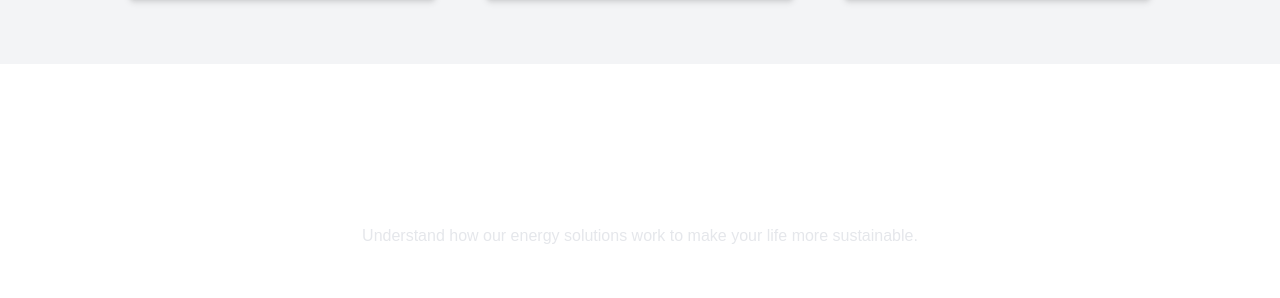
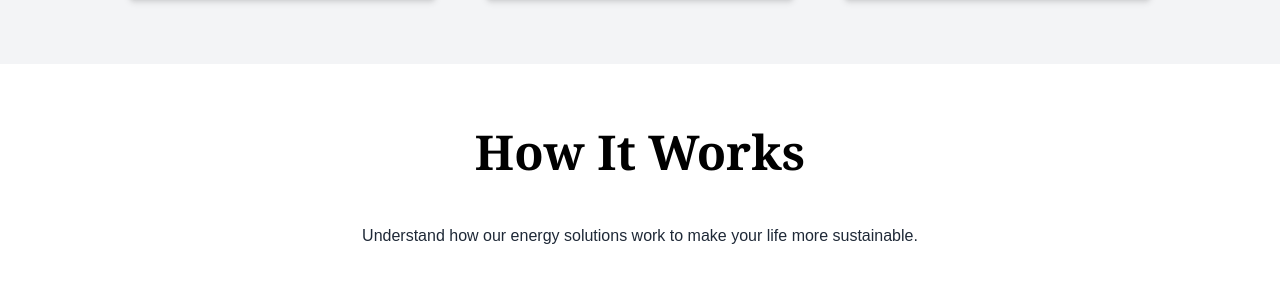
Before and after one commit to gregorymikuro/Sandile-Blockchain-Based-Energy-Optimization, a React (Vite) app in the folder src/Sandile_frontend/: page / in a window 1280 px wide. Shown: the part 2284-2582 px from the top of the page. Built offline with nearby package versions, Linux system fonts and the light colour scheme.

Commit message:
Additional Adjustments

```diff
--- a/src/Sandile_frontend/src/components/Header.jsx
+++ b/src/Sandile_frontend/src/components/Header.jsx
@@ -5,7 +5,7 @@ const Header = () => {
   return (
     <header className="bg-[#0072b1] py-6 px-10 flex justify-between items-center text-white">
       {/* Branding */}
-      <h1 className="text-lg font-medium">Sandile Energies Dashboard</h1>
+      <h1 className="text-lg font-medium">Dashboard</h1>
 
       {/* Navigation Links */}
       <nav>
--- a/src/Sandile_frontend/src/components/HomePage/HowItWorks.jsx
+++ b/src/Sandile_frontend/src/components/HomePage/HowItWorks.jsx
@@ -8,10 +8,11 @@ const HowItWorks = () => {
       style={{ backgroundImage: "/images/background-placeholder.jpg" }} // Replace with your background image path
     >
       {/* Section Heading */}
-      <h2 className="text-5xl font-bold mb-12 font-serif text-white">How It Works</h2>
-      <p className="text-base text-gray-200 mb-16 max-w-2xl mx-auto">
+      <h2 className="text-5xl font-bold mb-12 font-serif text-black">How It Works</h2>
+      <p className="text-base text-gray-800 mb-16 max-w-2xl mx-auto">
         Understand how our energy solutions work to make your life more sustainable.
       </p>
+
 
       {/* Steps with Mixed Layouts */}
       <div className="relative z-10 space-y-16">
```
